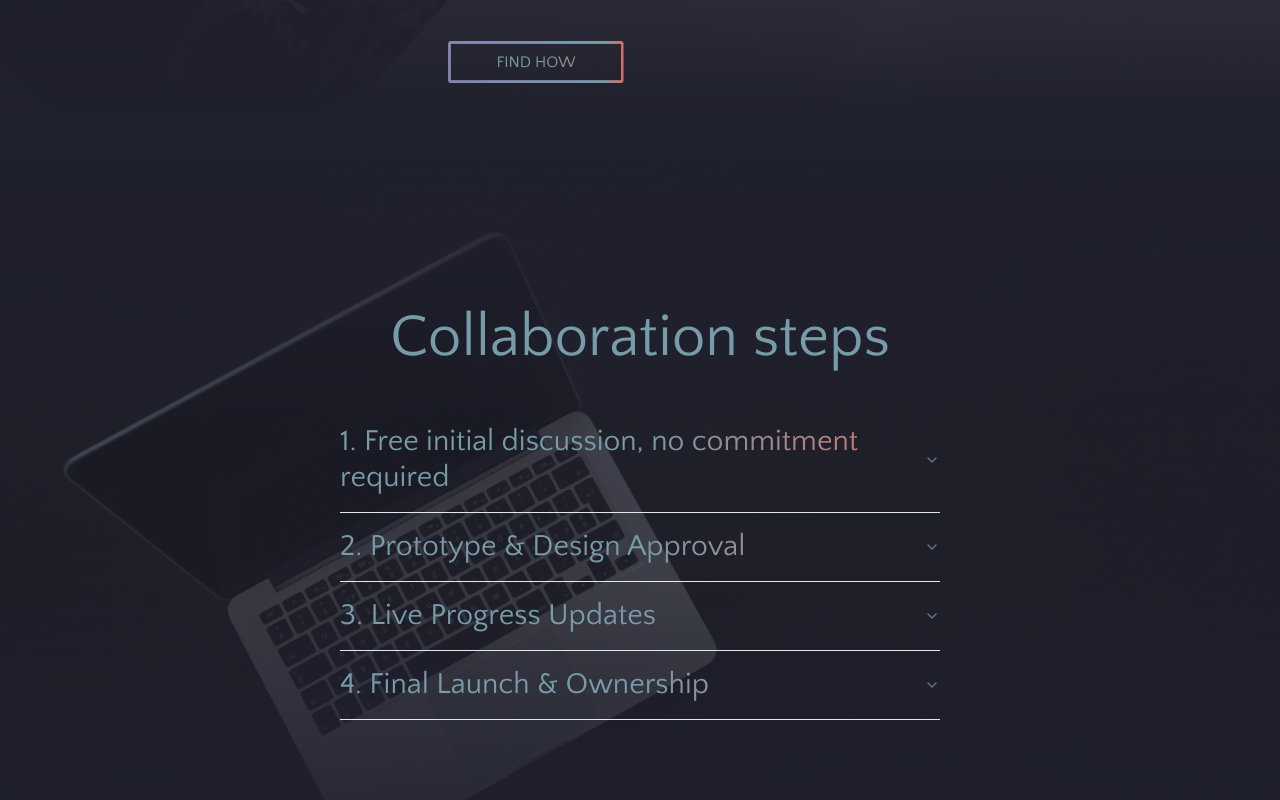
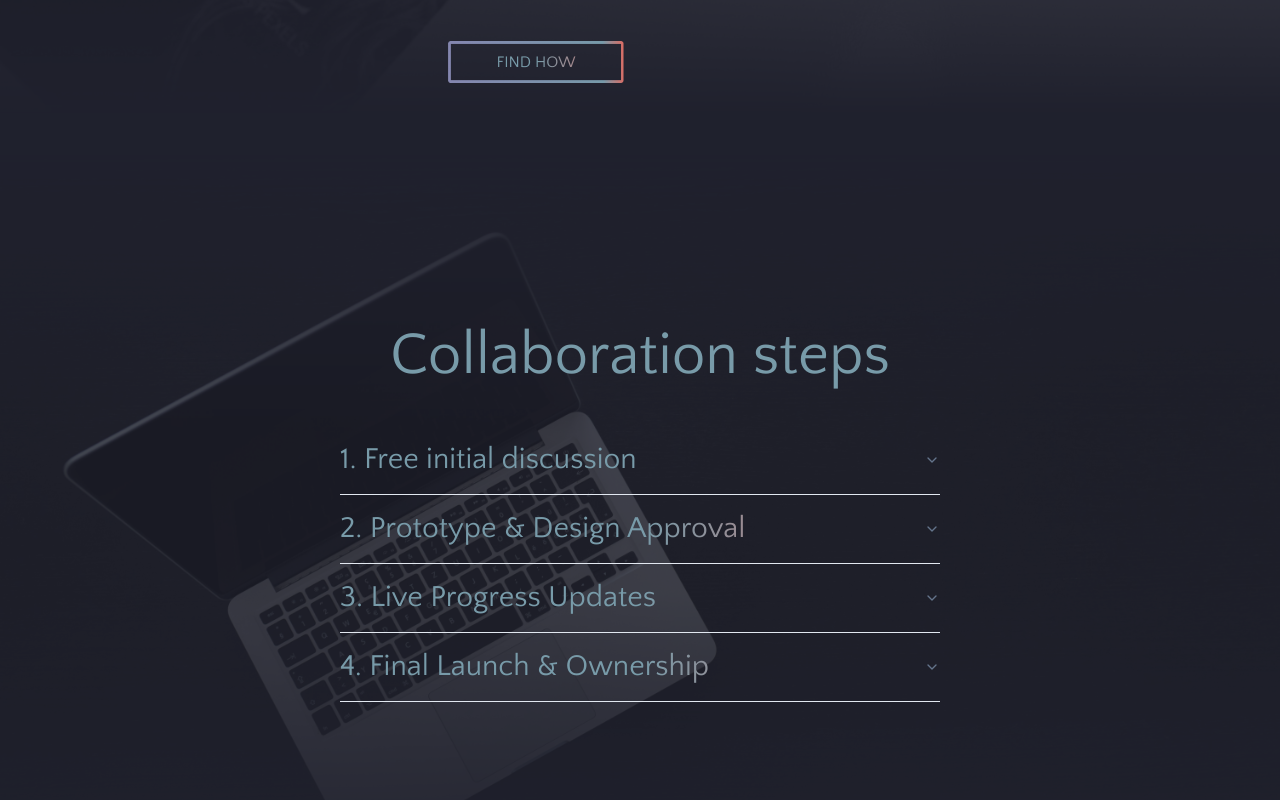
Before and after one commit to ConstantinIlisescu/costa-web-dev, a Next.js app: page / in a window 1280 px wide. Shown: the part 3130-3930 px from the top of the page. Built offline with nearby package versions, Linux system fonts and the light colour scheme.

Commit message:
Update action section

```diff
--- a/components/HomeAction.tsx
+++ b/components/HomeAction.tsx
@@ -33,7 +33,7 @@ const HomeAction = () => {
             with your audience, and grow in a rapidly evolving digital
             landscape.
           </p>
-          <Button href="#projects" text="FIND HOW" />
+          <Button href="#steps" text="FIND HOW" />
         </div>
       </div>
     </section>
--- a/data/steps.ts
+++ b/data/steps.ts
@@ -1,13 +1,13 @@
 export const STEPS: { title: string; description: string }[] = [
   {
-    title: "1. Free initial discussion, no commitment required",
+    title: "1. Free initial discussion",
     description:
-      "Reach out through the Contact Me section on my website to discuss your vision. We’ll cover your goals, the services I offer, hosting options, maintenance tips, and a breakdown of costs. This initial session is entirely",
+      "Reach out through the below Contact Me section to discuss your vision. We’ll cover your goals, the services I offer, website hosting options, maintenance tips, and a breakdown of costs. This initial session is entirely free, with no commitment required.",
   },
   {
     title: "2. Prototype & Design Approval",
     description:
-      "I’ll create a preliminary design tailored to your needs, and we'll have a few discussions to refine it. Once the design is approved, I begin development. At this stage, a 50% deposit is required to move forward",
+      "I’ll create a preliminary design tailored to your needs, and we'll have a few discussions to refine it. Once the design is approved, I begin development. At this stage, a 50% pay deposit is required to move forward.",
   },
   {
     title: "3. Live Progress Updates",
```
